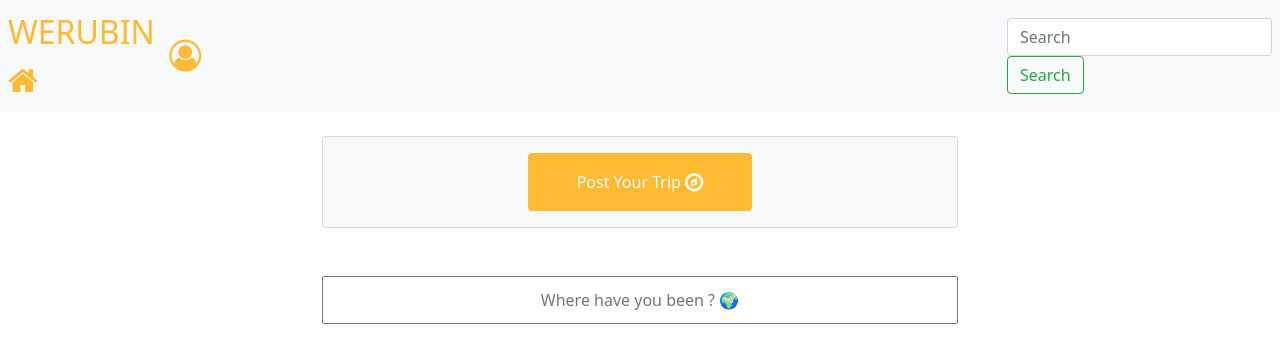
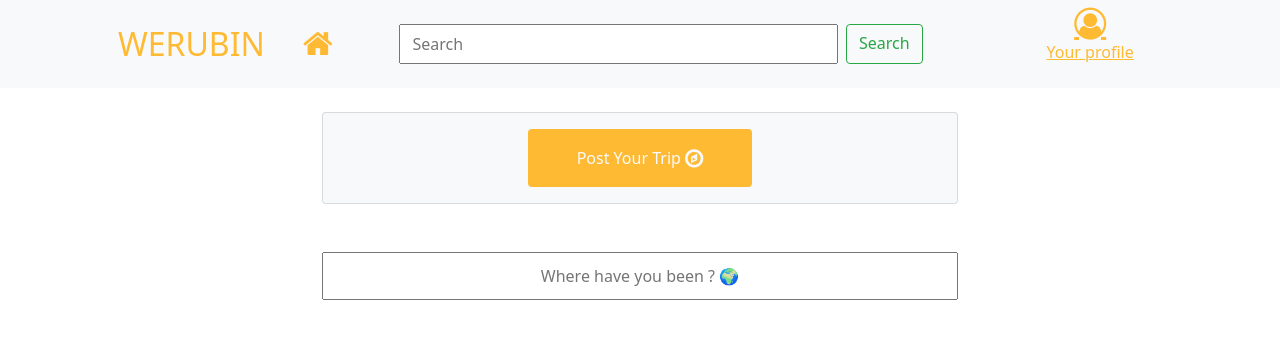
Before and after one commit to yishyu/Werubin, a Django app: page /users/profile/ in a window 1280 px wide. Shown: the top 363 px of the page. Run offline with Django 4.2, Linux system fonts and the light colour scheme; the visitor is signed in with stand-in values (Sample User, id 1); some libraries are stand-ins or nearby versions.

Commit message:
[Upd] Fixed navbar 🤡

```diff
--- a/werubin/assets/css/main.css
+++ b/werubin/assets/css/main.css
@@ -40,4 +40,51 @@ a:hover{
 
 .map {
     height: 20vh;
-  }
+}
+
+.rounded-image {
+    border-radius: 50% !important;
+    display: flex;
+    justify-content: center;
+    align-items: center;
+}
+
+nav .align-self-center {
+    text-align: center;
+}
+
+.left {
+    display: flex !important;
+    justify-content: left;
+    align-self: center;
+}
+
+.right {
+    display: flex !important;
+    justify-content: right;
+    align-self: center;
+}
+
+.center {
+    display: flex !important;
+    justify-content: center;
+    align-self: center;
+}
+
+@media (max-width:768px) {
+    nav form button {
+        height: 40px;
+        width: 100% !important
+    }
+}
+
+@media (min-width:768px) {
+    nav form button {
+        height: 40px;
+        width: fit-content !important
+    }
+}
+
+nav form input {
+    height: 40px
+}
--- a/werubin/templates/base.html
+++ b/werubin/templates/base.html
@@ -25,24 +25,37 @@
     </head>
 
     <body style="overflow-x:hidden">
-        <nav class="navbar navbar-expand-lg navbar-light bg-light p-2">
-            <a style="font-size:2em" class="yellow-link" href="{% url 'feeds:front_feed'%}">WERUBIN <i class="fa fa-home" aria-hidden="true"></i></a>
+        <nav class="navbar navbar-expand-md navbar-light bg-light p-2">
+            <div class="container">
+                <div class="row center col-6 col-md-3">
+                    <a style="font-size:2em" class="row yellow-link center" href="{% url 'feeds:front_feed'%}">
+                        <p class="col-10 col-md-12 col-lg-10 center m-0 p-0">WERUBIN</p>
+                        <i class="col-2 col-md-12 col-lg-2 center fa fa-home" aria-hidden="true"></i>
+                    </a>
+                </div>
 
-            <button class="navbar-toggler" type="button" data-toggle="collapse" data-target="#navbarSupportedContent" aria-controls="navbarSupportedContent" aria-expanded="false" aria-label="Toggle navigation">
-              <span class="navbar-toggler-icon"></span>
-            </button>
+                <button class="navbar-toggler" type="button" data-toggle="collapse" data-target="#navbarSupportedContent" aria-controls="navbarSupportedContent" aria-expanded="false" aria-label="Toggle navigation">
+                <span class="navbar-toggler-icon"></span>
+                </button>
 
-            <div class="collapse navbar-collapse" id="navbarSupportedContent">
-                <ul class="navbar-nav mr-auto">
-                    <a href="{% url 'users:profile' %}"><i class="fa fa-user-circle-o fa-2x yellow-text" aria-hidden="true"></i></i></a>
+                <div class="collapse navbar-collapse" id="navbarSupportedContent">
+                    <div class="row center">
+                        <div class="navbar-nav center col-12 col-md-3 order-md-2">
+                            <a class="row center yellow-text" href="{% url 'users:profile' %}">
+                                <i class="center fa fa-user-circle-o fa-2x" aria-hidden="true"></i>
+                                <p class="center">Your profile</p>
+                            </a>
 
-                </ul>
+                        </div>
 
-                <form class="form-inline my-2 my-lg-0">
-                    <input class="form-control mr-sm-2" type="search" placeholder="Search" aria-label="Search">
-                    <button class="btn btn-outline-success my-2 my-sm-0" type="submit">Search</button>
-                </form>
-
+                        <form class="center form-inline col-12 col-md-9 order-md-1 px-0">
+                            <div class="row center mx-1">
+                                <input class="col-12 col-md-8 m-2" type="search" placeholder="Search" aria-label="Search">
+                                <button class="center btn btn-outline-success" type="submit">Search</button>
+                            </div>
+                        </form>
+                    </div>
+                </div>
             </div>
           </nav>
         {% block content %}
```
